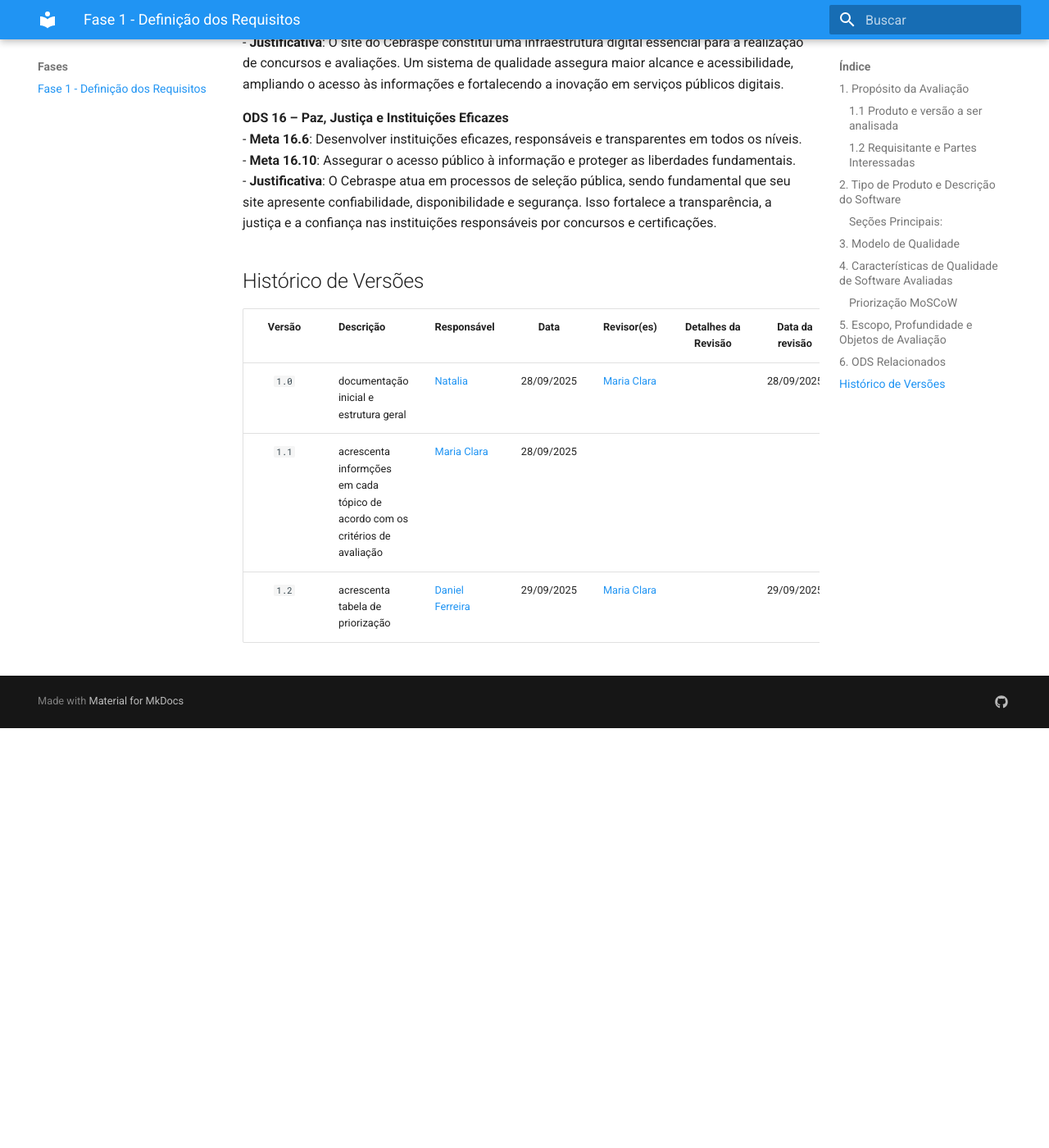
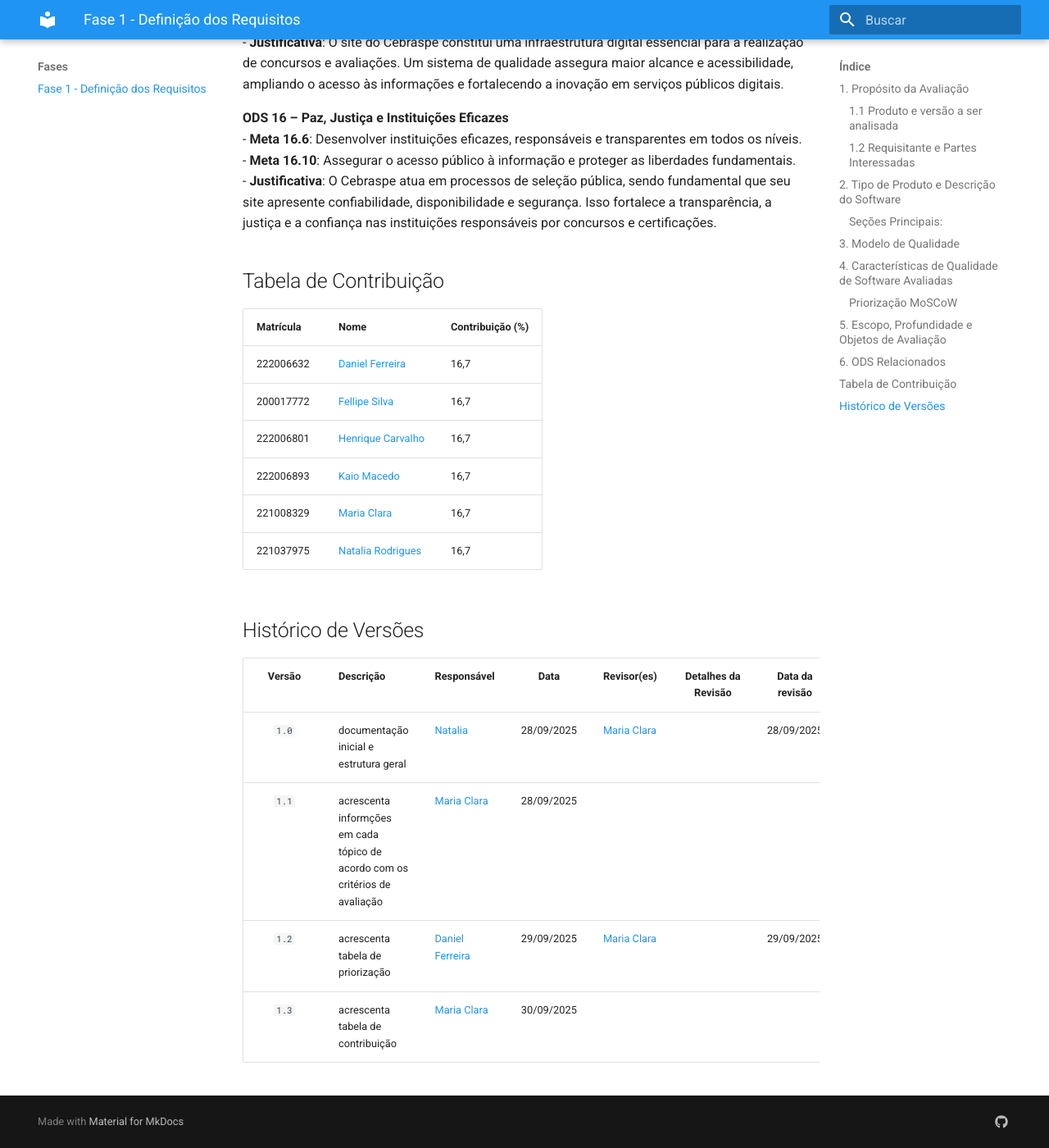
Before and after one commit to FCTE-Qualidade-de-Software-1/2025-2_T02_FRANCES-ALLEN, an MkDocs documentation site: the page built from docs/fase1.md, in a window 1280 px wide and 1400 px high, scrolled down 4266 px. Shown: the whole window at 82% size. Built offline with MkDocs 1.6.1 and Material for MkDocs 9.7.7, drawn with Linux system fonts in a browser that asks for light colours; before the commit the page ends 5154 px from its top, so only the background shows below that.

Commit message:
tabela de contribuicao

```diff
--- a/docs/fase1.md
+++ b/docs/fase1.md
@@ -104,6 +104,17 @@ Esta avaliação se conecta aos seguintes **Objetivos de Desenvolvimento Sustent
 - **Meta 16.10**: Assegurar o acesso público à informação e proteger as liberdades fundamentais.
 - **Justificativa**: O Cebraspe atua em processos de seleção pública, sendo fundamental que seu site apresente confiabilidade, disponibilidade e segurança. Isso fortalece a transparência, a justiça e a confiança nas instituições responsáveis por concursos e certificações.
 
+## Tabela de Contribuição
+
+|  Matrícula |  Nome  |  Contribuição (%) |
+|-------------|------------------|---------------------|
+| 222006632 | [Daniel Ferreira](https://github.com/DanielFsR) | 16,7 |
+| 200017772 | [Fellipe Silva](https://github.com/fellipepcs) | 16,7 |
+| 222006801 | [Henrique Carvalho](https://github.com/henriquecarv3) | 16,7 |
+| 222006893 | [Kaio Macedo](https://github.com/bigkaio) | 16,7 |
+| 221008329 | [Maria Clara](https://github.com/alvezclari) | 16,7 |
+| 221037975 | [Natalia Rodrigues](https://github.com/Natyrodrigues) | 16,7 |
+
 
 ## Histórico de Versões
 
@@ -112,3 +123,4 @@ Esta avaliação se conecta aos seguintes **Objetivos de Desenvolvimento Sustent
 | `1.0` | documentação inicial e estrutura geral | [Natalia ](https://github.com/Natyrodrigues) | 28/09/2025 | [Maria Clara](https://github.com/alvezclari)  | | 28/09/2025 |
 | `1.1` | acrescenta informções em cada tópico de acordo com os critérios de avaliação | [Maria Clara ](https://github.com/alvezclari) | 28/09/2025 |  | | |
 | `1.2` | acrescenta tabela de priorização | [Daniel Ferreira](https://github.com/DanielFsR) | 29/09/2025 | [Maria Clara](https://github.com/alvezclari) | | 29/09/2025|
+| `1.3` | acrescenta tabela de contribuição | [Maria Clara](https://github.com/alvezclari) | 30/09/2025 |  | | |
```
